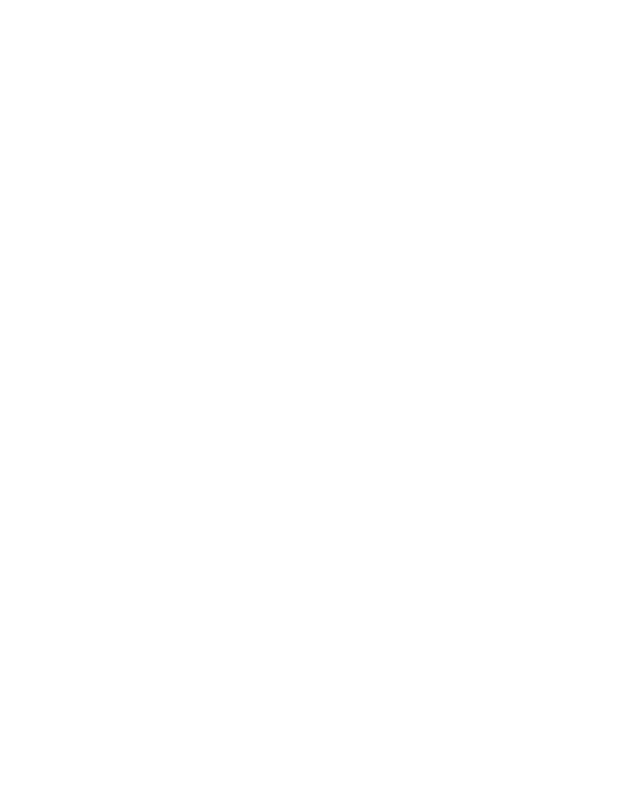
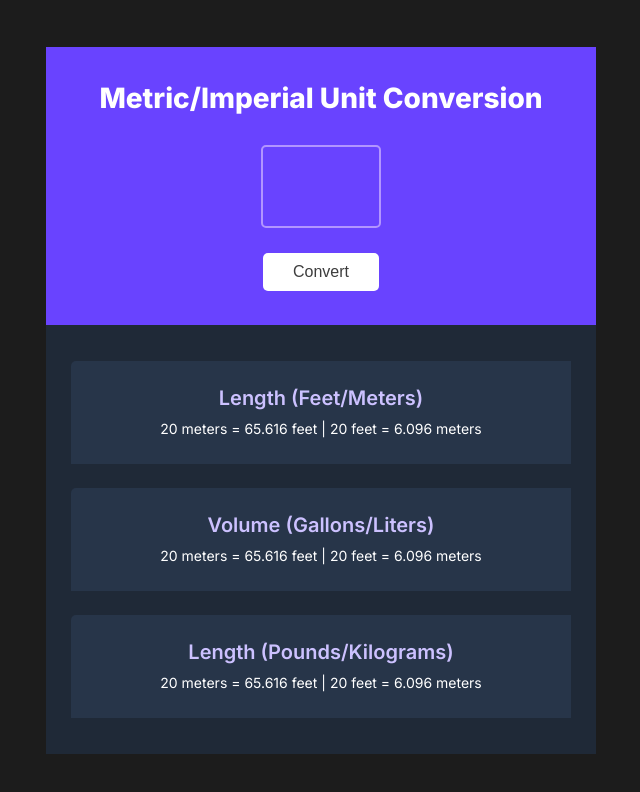
Before and after one commit to lanehowell/Unit-Converter, a website built with Vite: page index.html in a window 1280 px wide. Shown: the whole page, without its empty margins (319-959 px from the left). Built offline with nearby package versions, Linux system fonts and the light colour scheme.

Commit message:
Commit Design Done

```diff
--- a/index.css
+++ b/index.css
@@ -1,3 +1,94 @@
-body {
+* {
     margin: 0;
+    padding: 0;
+    box-sizing: border-box;
 }
+
+body{
+    background-color: #1C1C1C;
+    display: grid;
+    place-content: center;
+    font-family: 'Inter';
+}
+
+#wrapper{
+    width: 550px;
+}
+
+#top-container{
+    display: flex;
+    flex-direction: column;
+    align-items: center;
+    gap: 25px;
+
+    padding-block: 34px;
+    background-color: #6943FF;
+}
+
+.title{
+    font-weight: 800;
+    font-size: 28px;
+    letter-spacing: -3%;
+    color: #FFFFFF;
+    margin-bottom: 5px;;
+}
+
+.num-input{
+    border: 2px solid #B295FF;
+    border-radius: 5px;
+    background-color: transparent;
+
+    font-weight: 800;
+    font-size: 58px;
+    text-align: center;
+    color: #FFFFFF;
+    width: 120px;
+    padding: 6px;
+}
+
+.num-input:focus{
+    outline: none;
+}
+
+#convert-btn{
+    font-weight: 500;
+    font-size: 16px;
+    letter-spacing: 0%;
+    color: #3D3D3D;
+    background-color: white;
+    border: none;
+    border-radius: 5px;
+    padding: 10px 30px;
+    cursor: pointer;
+}
+
+#bottom-container{
+    display: flex;
+    flex-direction: column;
+    gap: 24px;
+    padding: 36px 25px;
+    background-color: #1F2937;
+}
+
+.unit-container{
+    text-align: center;
+    padding: 25px 77px;
+    background-color: #273549;
+    border-top-left-radius: 5px;
+}
+
+.unit-title{
+    font-weight: 600;
+    font-size: 20px;
+    letter-spacing: 0%;
+    color: #CCC1FF;
+    margin-bottom: 9px;
+}
+
+.converted-text{
+    font-weight: 400;
+    font-size: 14px;
+    line-height: 20px;
+    letter-spacing: 0%;
+    color: #FFFFFF;
+}
--- a/index.html
+++ b/index.html
@@ -1,8 +1,37 @@
 <html>
     <head>
         <link rel="stylesheet" href="index.css">
+
+        <title>Unit Converter</title>
+
+        <link rel="preconnect" href="https://fonts.googleapis.com">
+        <link rel="preconnect" href="https://fonts.gstatic.com" crossorigin>
+        <link href="https://fonts.googleapis.com/css2?family=Inter:ital,opsz,wght@0,14..32,100..900;1,14..32,100..900&display=swap" rel="stylesheet">
     </head>
     <body>
+        <main>
+            <div id="wrapper">
+                <div id="top-container">
+                    <h1 class="title">Metric/Imperial Unit Conversion</h1>
+                    <input type="text" class="num-input">
+                    <button id="convert-btn">Convert</button>
+                </div>
+                <div id="bottom-container">
+                    <div class="unit-container">
+                        <h2 class="unit-title">Length (Feet/Meters)</h2>
+                        <p class="converted-text">20 meters = 65.616 feet | 20 feet = 6.096 meters</p>
+                    </div>
+                    <div class="unit-container">
+                        <h2 class="unit-title">Volume (Gallons/Liters)</h2>
+                        <p class="converted-text">20 meters = 65.616 feet | 20 feet = 6.096 meters</p>
+                    </div>
+                    <div class="unit-container">
+                        <h2 class="unit-title">Length (Pounds/Kilograms)</h2>
+                        <p class="converted-text">20 meters = 65.616 feet | 20 feet = 6.096 meters</p>
+                    </div>
+                </div>
+            </div>
+        </main>
         <script src="index.js"></script>
     </body>
 </html>
```
